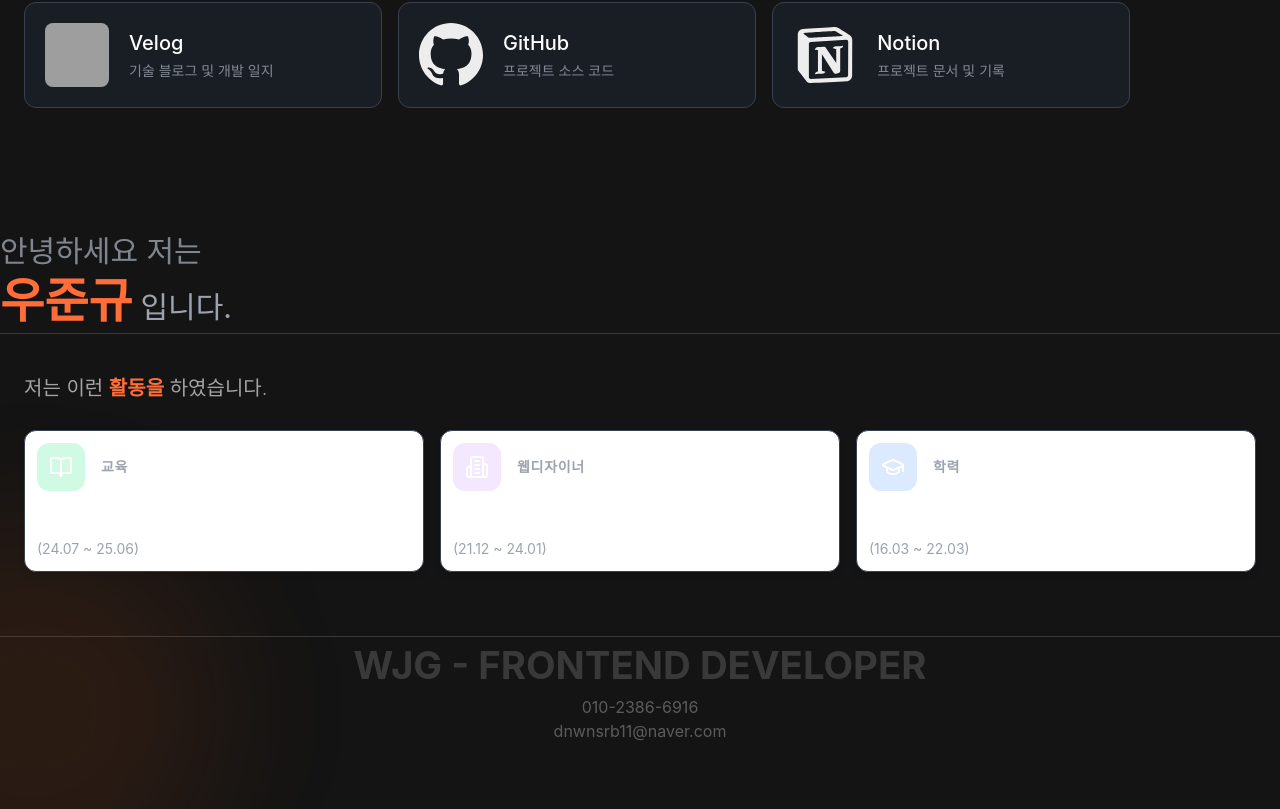
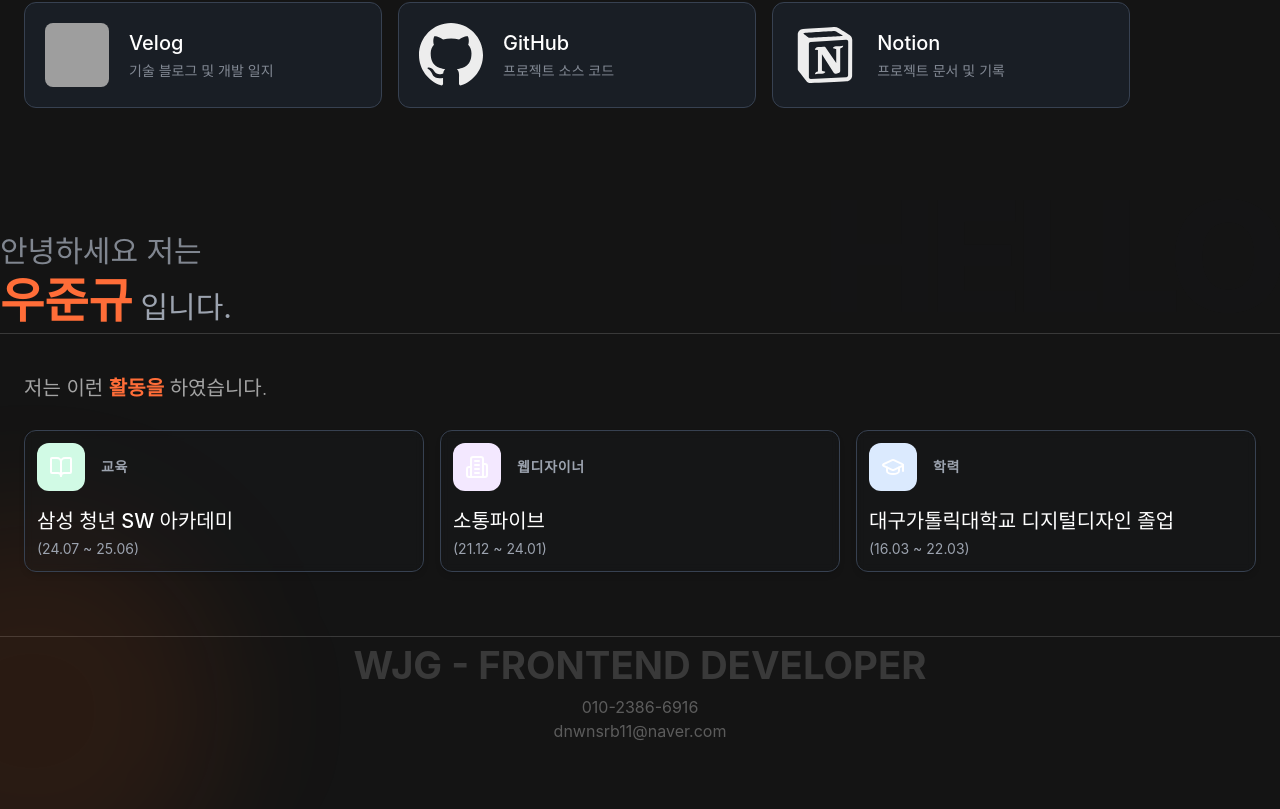
Before and after one commit to dnwnsrb11/WJG-my-portfolio, a Next.js app: page / in a window 1280 px wide. Shown: the part 519-1328 px from the top of the page. Built offline with nearby package versions, Linux system fonts and the light colour scheme; grey boxes are pictures that could not be loaded.

Commit message:
feat:히스토리 카드 수정

```diff
--- a/src/components/main/history.tsx
+++ b/src/components/main/history.tsx
@@ -63,7 +63,7 @@ export const History = () => {
         {infoData.map((info, index) => (
           <div
             key={index}
-            className="bg-white flex-1 dark:bg-gray-800/60 backdrop-blur-sm rounded-xl border border-gray-700 p-3
+            className="bg-background bg-opacity-20 flex-1 backdrop-blur-sm rounded-xl border border-gray-700 p-3
                 group hover:scale-105 transition-all duration-300 shadow-md hover:shadow-xl relative overflow-hidden"
           >
             <div
```
